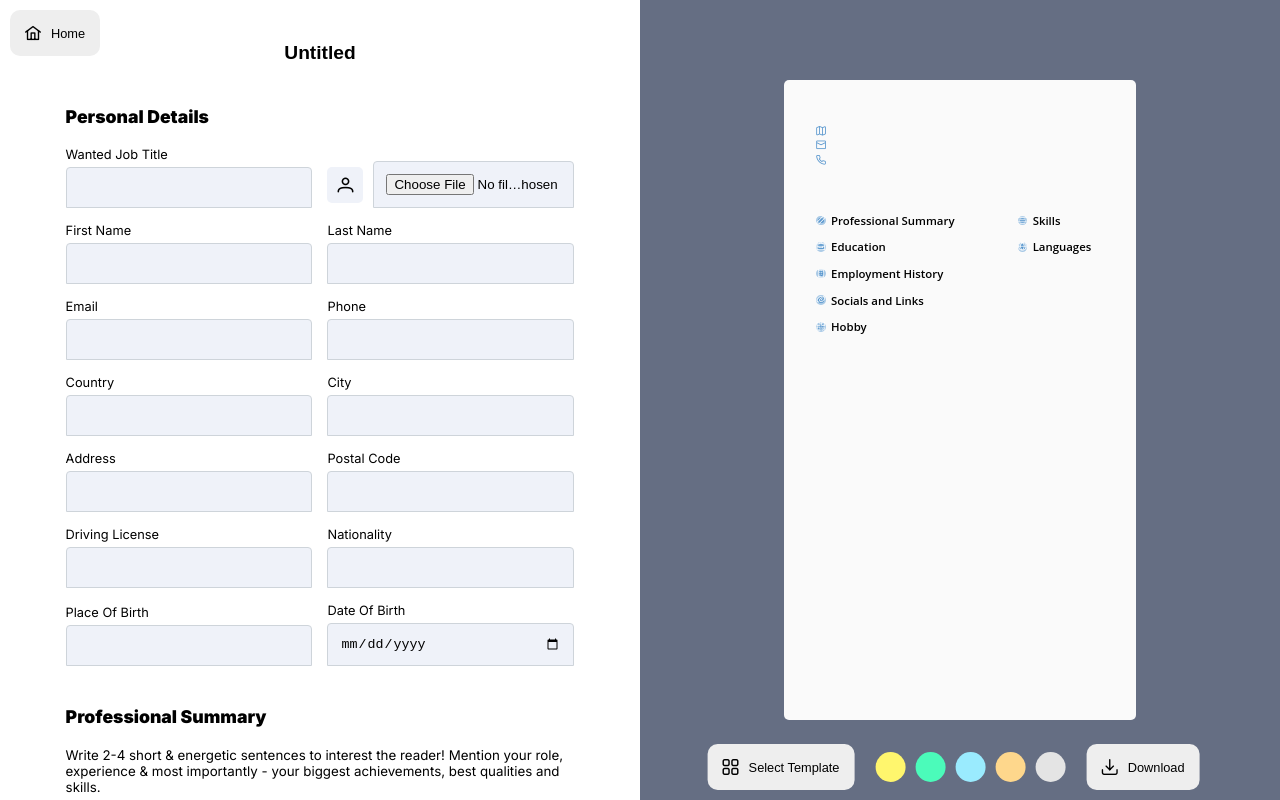
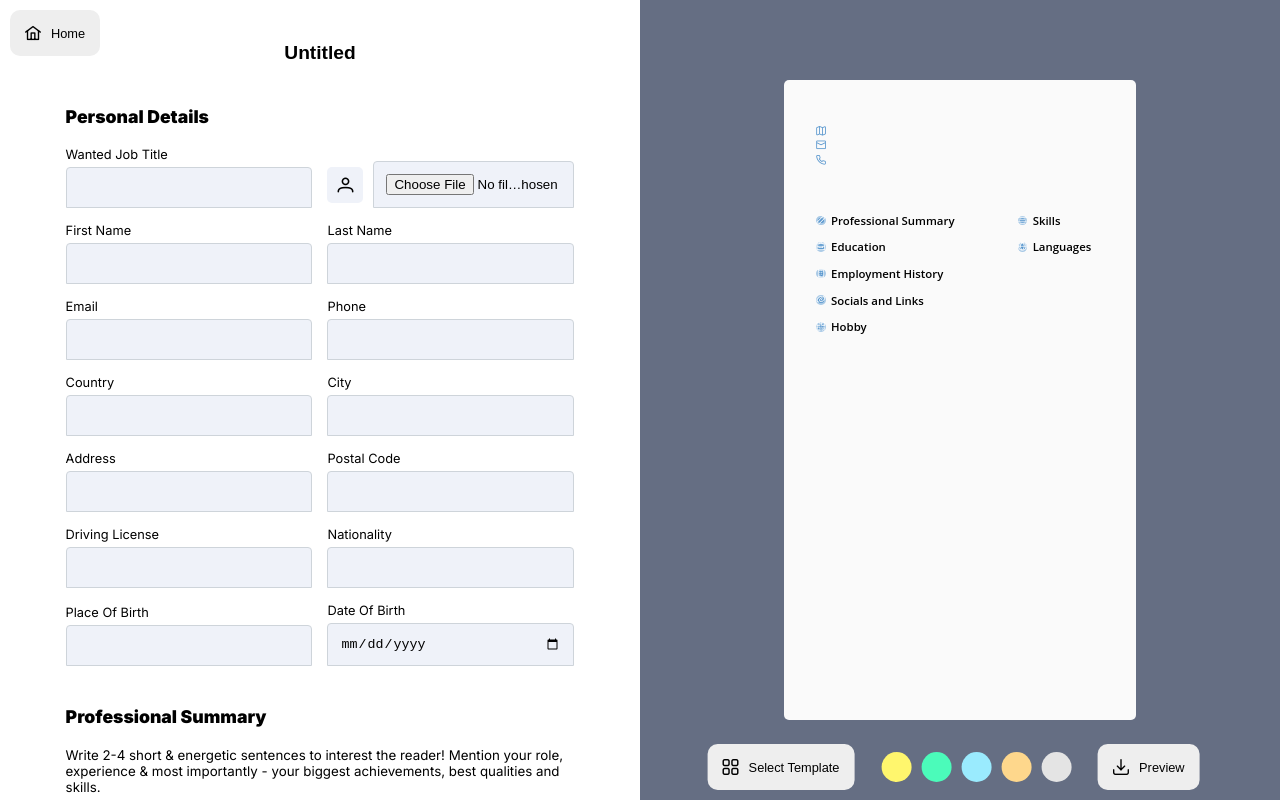
Before and after one commit to donemmx/cv-generator, a Next.js app: page /generator in a window 1280 px wide. Shown: the top 800 px of the page. Built offline with nearby package versions, Linux system fonts and the light colour scheme; a web font is replaced by a local one.

Commit message:
fixed download

```diff
--- a/components/cv-templates/templateOne.js
+++ b/components/cv-templates/templateOne.js
@@ -3,7 +3,7 @@ import AppContext from "../../context/AppContext";
 import DOMPurify from "isomorphic-dompurify";
 import moment from "moment";
 
-export default function templateOne({ condition }) {
+const templateOne = React.forwardRef(({condition}, ref) => {
   const { employment, setEmployment } = useContext(AppContext);
   const { summary, setSummary } = useContext(AppContext);
   const { personal, setPersonal } = useContext(AppContext);
@@ -16,13 +16,13 @@ export default function templateOne({ condition }) {
   const { reference, setReference } = useContext(AppContext);
   let safeHtml = DOMPurify.sanitize(summary[0]);
   return (
-    <div
+    <div ref={ref}
       className={
         condition ? "two-column resume" : " two-column resume adjustedPreview"
       }
     >
       {personal[0].map((value, index) => (
-        <section className="resume__section resume__header">
+        <section className="resume__section resume__header" key={index}>
           <div className="resume__content">
             <h1>
               {value.firstName} {value.lastName}
@@ -241,4 +241,6 @@ export default function templateOne({ condition }) {
       </div>
     </div>
   );
-}
+})
+
+export default templateOne
--- a/pages/generator/index.js
+++ b/pages/generator/index.js
@@ -11,7 +11,7 @@ import Languages from "../../components/forms/languages";
 import Colors from "../../components/forms/colors";
 // import { Dialog } from "primereact/dialog";
 import { useRouter } from "next/router";
-import { useReactToPrint } from 'react-to-print';
+import { useReactToPrint } from "react-to-print";
 import TemplateOne from "../../components/cv-templates/templateOne";
 
 export default function index() {
@@ -39,7 +39,6 @@ export default function index() {
   const handlePrint = useReactToPrint({
     content: () => componentRef.current,
   });
-
 
   return (
     <div className="generator">
@@ -106,7 +105,7 @@ export default function index() {
         <div className={open ? "generator__right w-70" : "generator__right"}>
           <div className="preview">
             <div className={open ? "adjustedBody" : "preview__body"}>
-                <TemplateOne condition={open} />
+              <TemplateOne condition={open} ref={componentRef} />
             </div>
           </div>
           <div className={open ? "preview__panel bg-black" : "preview__panel"}>
@@ -119,10 +118,21 @@ export default function index() {
                 {open ? "Close" : "Select Template"}
               </button>
               <Colors />
-              <button className="btn__secondary">
+              {open ? (
+                <button
+                  className="btn__secondary"
+                  onClick={handlePrint}
+                >ß
                   <i className="pi pi-download"></i>
                   Download
                 </button>
+              ) : (
+                <button className="btn__secondary" onClick={() => openTemplates()}
+                >
+                  <i className="pi pi-download"></i>
+                  Preview
+                </button>
+              )}
             </div>
           </div>
         </div>
--- a/styles/globals.css
+++ b/styles/globals.css
@@ -274,3 +274,8 @@ input:focus-within, textarea:focus-within{
 .p-autocomplete-item{
   font-size: 0.85rem !important;
 }
+
+
+@media print {
+  @page { size: landscape; }
+}
```
Lines whose indentation alone changed are shown as unchanged.
